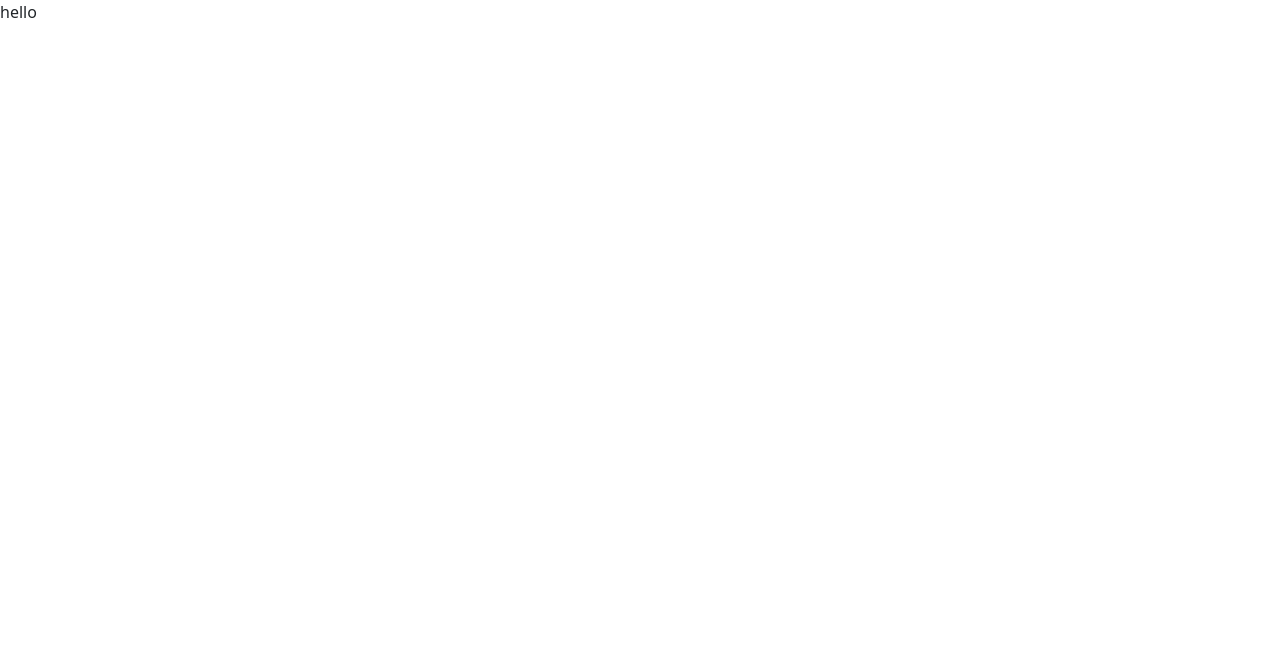
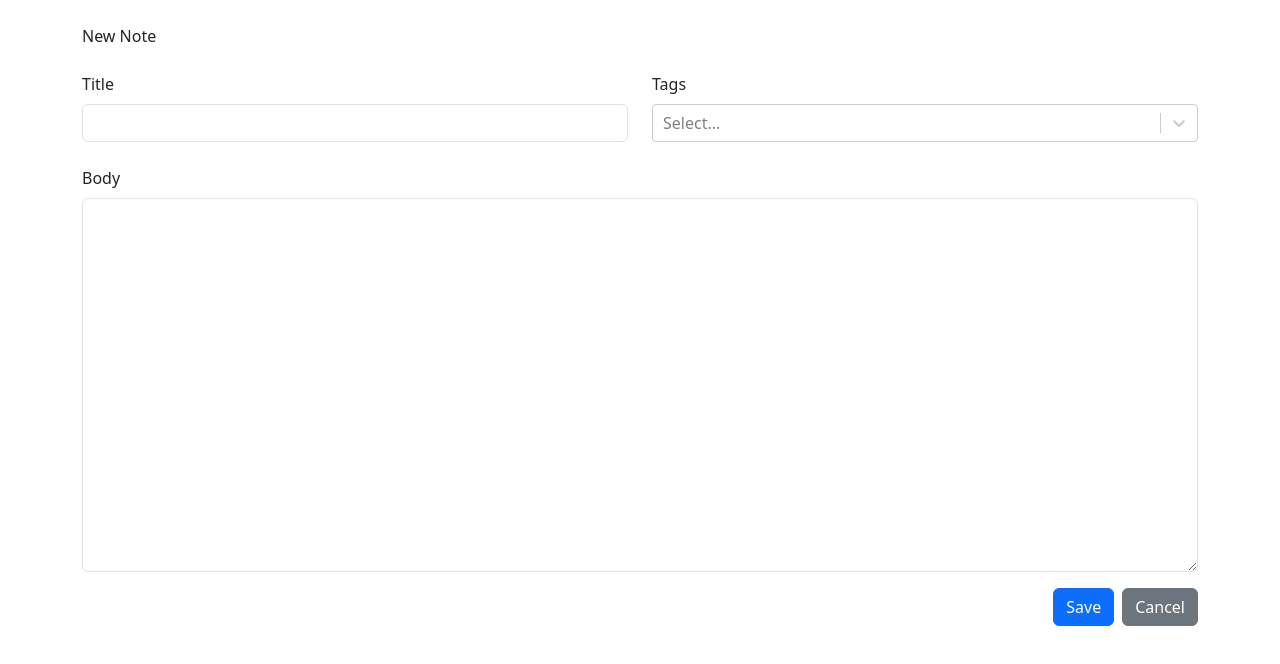
Before and after one commit to assanov/notes, a React (Vite) app: page /new in a window 1280 px wide. Shown: the top 664 px of the page. Built offline with nearby package versions, Linux system fonts and the light colour scheme.

Commit message:
added new notes and tags

```diff
--- a/package.json
+++ b/package.json
@@ -10,14 +10,18 @@
     "preview": "vite preview"
   },
   "dependencies": {
+    "bootstrap": "^5.3.1",
     "react": "^18.2.0",
     "react-bootstrap": "^2.8.0",
     "react-dom": "^18.2.0",
-    "react-router-dom": "^6.14.2"
+    "react-router-dom": "^6.14.2",
+    "react-select": "^5.7.4",
+    "uuid": "^9.0.0"
   },
   "devDependencies": {
     "@types/react": "^18.2.15",
     "@types/react-dom": "^18.2.7",
+    "@types/uuid": "^9.0.2",
     "@typescript-eslint/eslint-plugin": "^6.0.0",
     "@typescript-eslint/parser": "^6.0.0",
     "@vitejs/plugin-react": "^4.0.3",
--- a/src/App.tsx
+++ b/src/App.tsx
@@ -1,7 +1,80 @@
 import 'bootstrap/dist/css/bootstrap.min.css';
+import { Container } from 'react-bootstrap';
+import { Navigate, Route, Routes } from 'react-router-dom';
+import NewNote from './components/NewNote';
+import { useLocalStorage } from './hooks/UseLocalStorage';
+import { useMemo } from 'react';
+import { v4 } from 'uuid';
+
+export interface Tag {
+    id: string;
+    label: string;
+}
+
+export interface NoteData {
+    title: string;
+    markdown: string;
+    tags: Tag[];
+}
+
+export interface Note extends NoteData {
+    id: string;
+}
+
+export interface RawNoteData {
+    title: string;
+    markdown: string;
+    tagIds: string[];
+}
+
+export interface RawNote extends RawNoteData {
+    id: string;
+}
 
 function App() {
-    return 'hello';
+    const [notes, setNotes] = useLocalStorage<RawNote[]>('notes', []);
+    const [tags, setTags] = useLocalStorage<Tag[]>('tags', []);
+
+    const noteWithTags = useMemo(() => {
+        return notes.map((note) => ({
+            ...note,
+            tags: tags.filter((tag) => note.tagIds.includes(tag.id)),
+        }));
+    }, [notes, tags]);
+
+    function onCreateNote({ tags, ...data }: NoteData) {
+        setNotes((prev) => [
+            ...prev,
+            { id: v4(), tagIds: tags.map((tag) => tag.id), ...data },
+        ]);
+    }
+
+    function onAddTag(tag: Tag) {
+        setTags((prev) => [...prev, tag]);
+    }
+
+    return (
+        <Container className='my-4'>
+            <Routes>
+                <Route path='/' element={<h1>Home</h1>} />
+                <Route
+                    path='/new'
+                    element={
+                        <NewNote
+                            onSubmit={onCreateNote}
+                            onAddTag={onAddTag}
+                            availableTags={tags}
+                        />
+                    }
+                />
+                <Route path='/:id'>
+                    <Route index element={<h1>show</h1>} />
+                    <Route path='edit' element={<h1>edit</h1>} />
+                </Route>
+                <Route path='*' element={<Navigate to='/' />} />
+            </Routes>
+        </Container>
+    );
 }
 
 export default App;
--- /dev/null
+++ b/src/components/NewNote.tsx
@@ -0,0 +1,23 @@
+import { NoteData, Tag } from '../App';
+import { NoteForm } from './NoteForm';
+
+export interface NewNoteFormProps {
+    onSubmit: (data: NoteData) => void;
+    onAddTag: (tag: Tag) => void;
+    availableTags: Tag[];
+}
+
+const NewNote = ({ onSubmit, onAddTag, availableTags }: NewNoteFormProps) => {
+    return (
+        <>
+            <div className='mb-4'>New Note</div>
+            <NoteForm
+                onSubmit={onSubmit}
+                onAddTag={onAddTag}
+                availableTags={availableTags}
+            />
+        </>
+    );
+};
+
+export default NewNote;
--- /dev/null
+++ b/src/components/NoteForm.tsx
@@ -0,0 +1,104 @@
+import { FormEvent, useRef, useState } from 'react';
+import { Button, Col, Form, Row, Stack } from 'react-bootstrap';
+import { Link } from 'react-router-dom';
+import CreatableReactSelect from 'react-select/creatable';
+import { NoteData, Tag } from '../App';
+import { v4 } from 'uuid';
+
+export interface NoteFormProps {
+    onSubmit: (data: NoteData) => void;
+    onAddTag: (tag: Tag) => void;
+    availableTags: Tag[];
+}
+
+export const NoteForm = ({
+    onSubmit,
+    onAddTag,
+    availableTags,
+}: NoteFormProps) => {
+    const titleRef = useRef<HTMLInputElement>(null);
+    const markdownRef = useRef<HTMLTextAreaElement>(null);
+    const [selectedTags, setSelectedTags] = useState<Tag[]>([]);
+
+    function handleSubmit(e: FormEvent) {
+        e.preventDefault();
+
+        onSubmit({
+            title: titleRef.current!.value,
+            markdown: markdownRef.current!.value,
+            tags: [],
+        });
+    }
+
+    return (
+        <Form onSubmit={handleSubmit}>
+            <Stack gap={4}>
+                <Row>
+                    <Col>
+                        <Form.Group controlId='title'>
+                            <Form.Label>Title</Form.Label>
+                            <Form.Control required ref={titleRef} />
+                        </Form.Group>
+                    </Col>
+                    <Col>
+                        <Form.Group controlId='tags'>
+                            <Form.Label>Tags</Form.Label>
+                            <CreatableReactSelect
+                                isMulti
+                                options={availableTags.map((t) => ({
+                                    label: t.label,
+                                    value: t.id,
+                                }))}
+                                onCreateOption={(label) => {
+                                    const newTag = { id: v4(), label };
+                                    onAddTag(newTag);
+                                    setSelectedTags((prev) => [
+                                        ...prev,
+                                        newTag,
+                                    ]);
+                                }}
+                                value={selectedTags.map((t) => ({
+                                    label: t.label,
+                                    value: t.id,
+                                }))}
+                                onChange={(tags) =>
+                                    setSelectedTags(
+                                        tags.map((t) => ({
+                                            label: t.label,
+                                            id: t.value,
+                                        }))
+                                    )
+                                }
+                            />
+                        </Form.Group>
+                    </Col>
+                </Row>
+                <Row>
+                    <Form.Group controlId='markdown'>
+                        <Form.Label>Body</Form.Label>
+                        <Form.Control
+                            required
+                            as='textarea'
+                            rows={15}
+                            ref={markdownRef}
+                        />
+                    </Form.Group>
+                    <Stack
+                        direction='horizontal'
+                        gap={2}
+                        className='justify-content-end mt-3'
+                    >
+                        <Button type='submit' variant='primary'>
+                            Save
+                        </Button>
+                        <Link to='..'>
+                            <Button type='button' variant='secondary'>
+                                Cancel
+                            </Button>
+                        </Link>
+                    </Stack>
+                </Row>
+            </Stack>
+        </Form>
+    );
+};
--- /dev/null
+++ b/src/hooks/UseLocalStorage.tsx
@@ -0,0 +1,22 @@
+import { useEffect, useState } from 'react';
+
+export function useLocalStorage<T>(key: string, initialValue: T | (() => T)) {
+    const [value, setValue] = useState<T>(() => {
+        const jsonValue = localStorage.getItem(key);
+        if (jsonValue == null) {
+            if (typeof initialValue === 'function') {
+                return (initialValue as () => T)();
+            } else {
+                return initialValue;
+            }
+        } else {
+            return JSON.parse(jsonValue);
+        }
+    });
+
+    useEffect(() => {
+        localStorage.setItem(key, JSON.stringify(value));
+    }, [value, key]);
+
+    return [value, setValue] as [T, typeof setValue];
+}
--- a/src/main.tsx
+++ b/src/main.tsx
@@ -1,9 +1,12 @@
 import React from 'react';
 import ReactDOM from 'react-dom/client';
 import App from './App.tsx';
+import { BrowserRouter } from 'react-router-dom';
 
 ReactDOM.createRoot(document.getElementById('root')!).render(
     <React.StrictMode>
-        <App />
+        <BrowserRouter>
+            <App />
+        </BrowserRouter>
     </React.StrictMode>
 );
```
Also changed, not shown: 1 other file (tests, documents, lock files or other folders).
